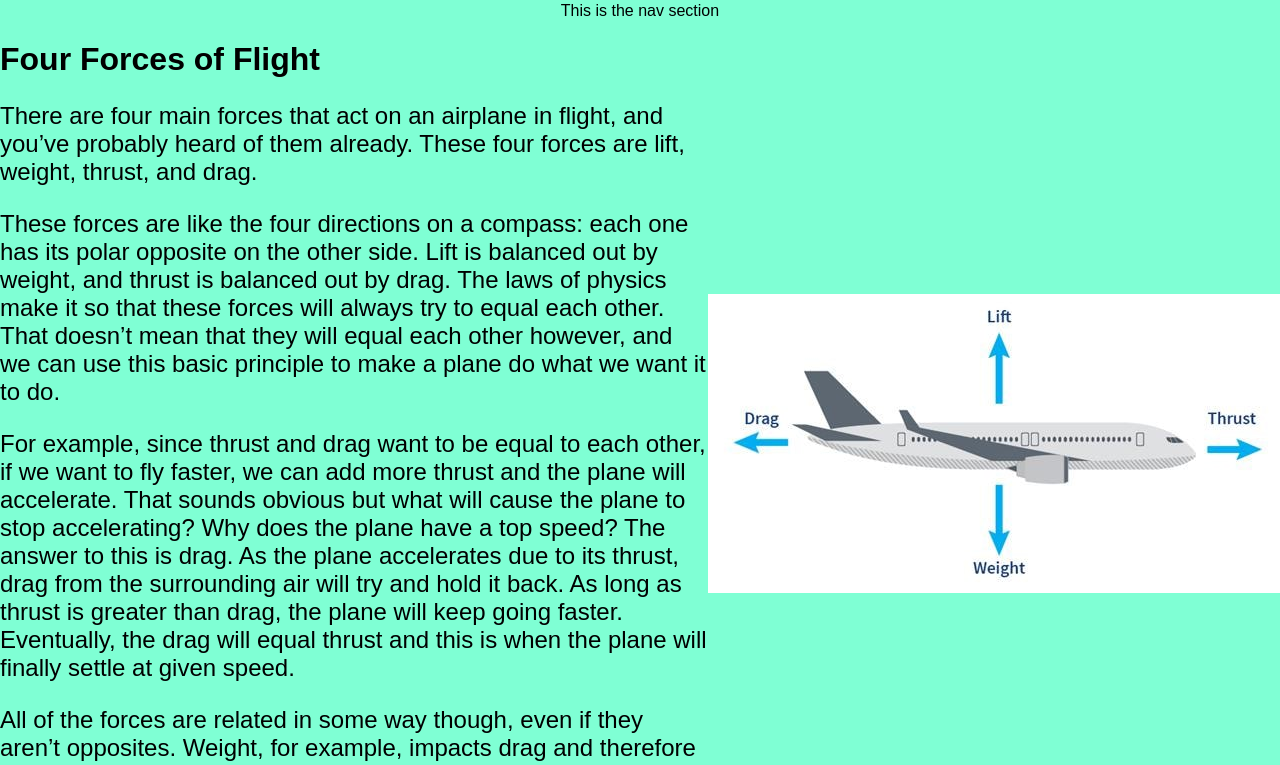
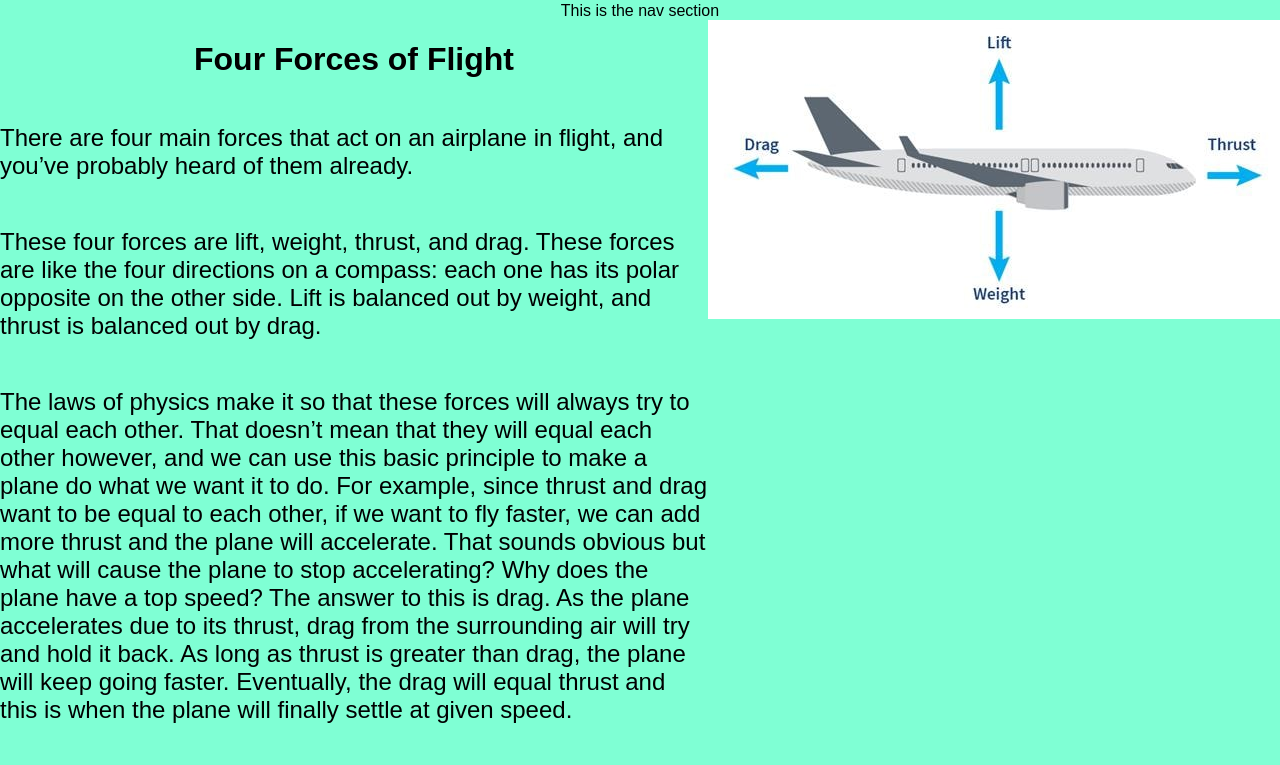
Before and after one commit to Juebele/airplane-site, a React (Create React App) app: page / in a window 1280 px wide. Shown: the part 940-1705 px from the top of the page. Built offline with nearby package versions, Linux system fonts and the light colour scheme; a web font is replaced by a local one.

Commit message:
changed four forces write-up into a separate component

```diff
--- a/src/components/Main.js
+++ b/src/components/Main.js
@@ -1,6 +1,6 @@
 import React from 'react';
 import '../App.css';
-import forces from '../Assets/four-forces.png'
+import FourForces from './sub-components/four-forces'
 
 const Main = () => {
     return (
@@ -8,14 +8,7 @@ const Main = () => {
             <div>This is the nav section</div>
             <div>
                 <div>
-                    <h1>Four Forces of Flight</h1>
-                    <p>There are four main forces that act on an airplane in flight, and you’ve probably heard of them already. These four forces are lift, weight, thrust, and drag. </p>
-                    <p>These forces are like the four directions on a compass: each one has its polar opposite on the other side. Lift is balanced out by weight, and thrust is balanced out by drag. The laws of physics make it so that these forces will always try to equal each other. That doesn’t mean that they will equal each other however, and we can use this basic principle to make a plane do what we want it to do.</p>
-                    <p>For example, since thrust and drag want to be equal to each other, if we want to fly faster, we can add more thrust and the plane will accelerate. That sounds obvious but what will cause the plane to stop accelerating? Why does the plane have a top speed? The answer to this is drag. As the plane accelerates due to its thrust, drag from the surrounding air will try and hold it back. As long as thrust is greater than drag, the plane will keep going faster. Eventually, the drag will equal thrust and this is when the plane will finally settle at given speed.</p>
-                    <p>All of the forces are related in some way though, even if they aren’t opposites. Weight, for example, impacts drag and therefore speed. This is because if weight is increased, then lift must be increased to balance it out. Lift isn’t free though, and increased lift means increased drag and therefore reduced speed.</p>
-                </div>
-                <div>
-                    <img src={forces} />
+                    <div><FourForces /></div>
                 </div>
             </div>
         </div>
--- /dev/null
+++ b/src/components/sub-components/four-forces.js
@@ -0,0 +1,23 @@
+import React from 'react';
+import '../../App.css';
+import forces from '../../Assets/four-forces.png'
+
+
+const FourForces = () => {
+    return (
+        <div class='container-1'>
+            <div class='container-2'>
+                <h1>Four Forces of Flight</h1>
+                <p>There are four main forces that act on an airplane in flight, and you’ve probably heard of them already.</p>
+                <p>These four forces are lift, weight, thrust, and drag. These forces are like the four directions on a compass: each one has its polar opposite on the other side. Lift is balanced out by weight, and thrust is balanced out by drag.</p>
+                <p>The laws of physics make it so that these forces will always try to equal each other. That doesn’t mean that they will equal each other however, and we can use this basic principle to make a plane do what we want it to do. For example, since thrust and drag want to be equal to each other, if we want to fly faster, we can add more thrust and the plane will accelerate. That sounds obvious but what will cause the plane to stop accelerating? Why does the plane have a top speed? The answer to this is drag. As the plane accelerates due to its thrust, drag from the surrounding air will try and hold it back. As long as thrust is greater than drag, the plane will keep going faster. Eventually, the drag will equal thrust and this is when the plane will finally settle at given speed.</p>
+                <p>All of the forces are related in some way though, even if they aren’t opposites. Weight, for example, impacts drag and therefore speed. This is because if weight is increased, then lift must be increased to balance it out. Lift isn’t free though, and increased lift means increased drag and therefore reduced speed.</p>
+            </div>
+            <div>
+                <img src={forces}/>
+            </div>
+        </div>
+    )
+}
+
+export default FourForces;
```
